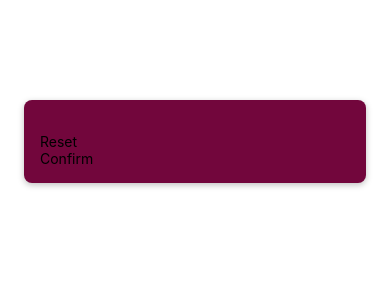
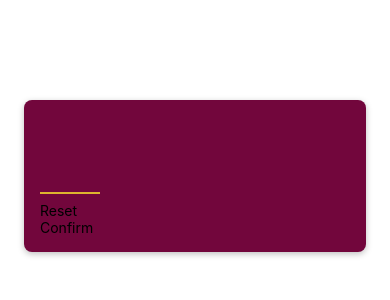
Before and after one commit to gbeto21/GuessMyNumber, a React Native app: screen / in a window 390 px wide. Shown: the top 300 px of the page. Built offline with nearby package versions, Linux system fonts and the light colour scheme.

Commit message:
Styling the “number input” element

```diff
--- a/screens/StartGameScreen.js
+++ b/screens/StartGameScreen.js
@@ -4,7 +4,10 @@ import PrimaryButton from "../components/PrimaryButton";
 function StartGameScreen() {
     return (
         <View style={styles.inputContainer}>
-            <TextInput />
+            <TextInput
+                style={styles.numberInput}
+                maxLength={2}
+            />
             <PrimaryButton>Reset</PrimaryButton>
             <PrimaryButton>Confirm</PrimaryButton>
         </View>
@@ -25,5 +28,16 @@ const styles = StyleSheet.create({
         shadowOffset: { width: 0, height: 2 },
         shadowRadius: 6,
         shadowOpacity: 0.25
+    },
+    numberInput: {
+        height: 70,
+        width: 60,
+        fontSize: 32,
+        borderBottomColor: '#ddb52f',
+        borderBottomWidth: 2,
+        color: '#ddb52f',
+        marginVertical: 8,
+        fontWeight: 'bold',
+        textAlign: 'center'
     }
 })
```
